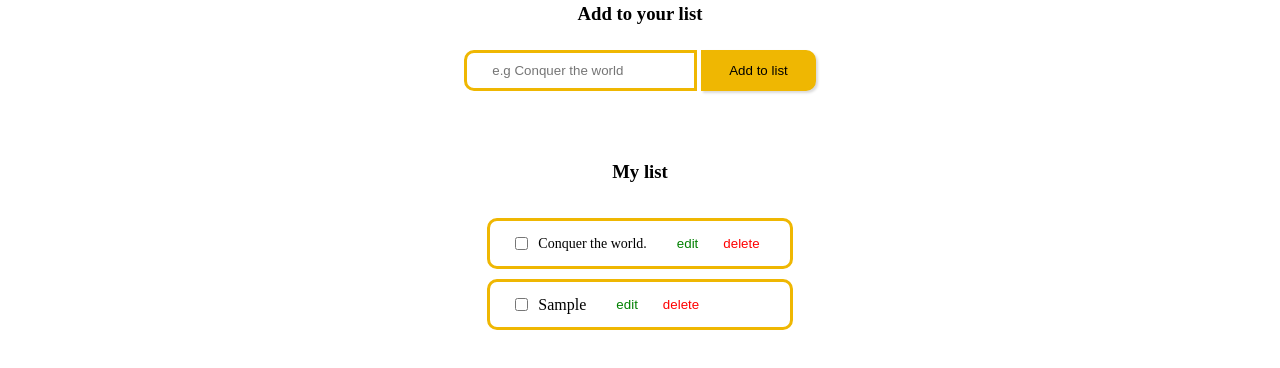
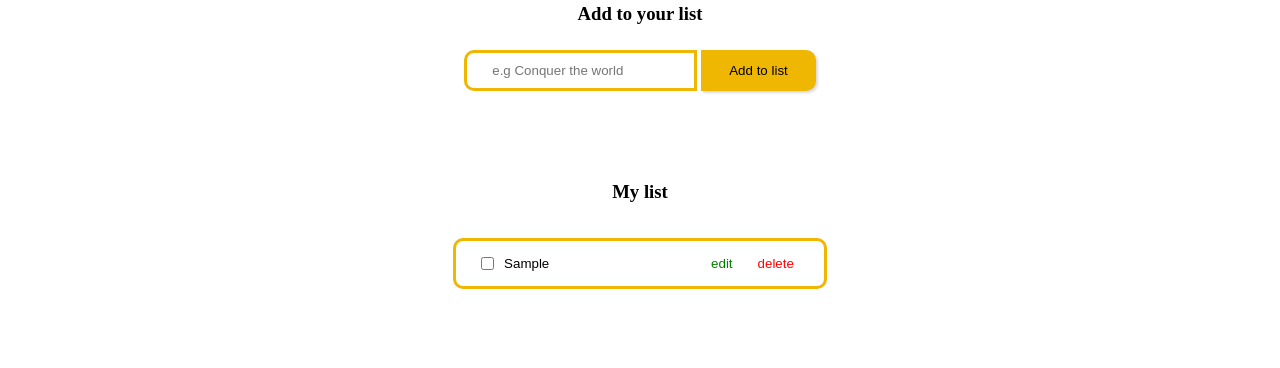
Before and after one commit to xolani-mokJS/todo-application, a plain HTML site: page index.html in a window 1280 px wide. Both pictures are taken after typing "Sample" into the empty fields and a click on the button "Add to list". Shown: the part 322-690 px from the top of the page. Drawn offline with Linux system fonts and the light colour scheme.

Commit message:
js update
added some functionalities

```diff
--- a/index.html
+++ b/index.html
@@ -37,16 +37,16 @@
         <h3> My list</h3>
 
         <ul id="listBox">
-            <li class="list-item" id="div">
+            <!-- <li class="list-item" id="div">
                 <input
                 class="todo-item"
                 type="checkbox"
                 name="item"
                 id="todo-item">
-                <p> Conquer the world.</p>
+                <p class="p-todo"> Conquer the world.</p>
                 <button  class="edit" id="edit">edit</button>
-                <button onclick="deleteElement(this)" class="delete" id="delete">delete</button>
-            </li>
+                <button class="delete" id="delete">delete</button>
+            </li> -->
 
         </ul>
 
--- a/script.js
+++ b/script.js
@@ -1,69 +1,53 @@
 //getting elements from DOM
 let addbutton = document.getElementById('submitButton');
-let deleteButton = document.getElementById('delete');
 let editButton = document.getElementById("edit");
 let form = document.getElementById('form');
 let listBox = document.getElementById('listBox');
 
-let myTodoList =[];
 
-//creating new list item
-//add to dom
+//Litening to the submit buuton and calling the function to builds the element and prints to dom
+
+//event handlers
 form.addEventListener('submit', function(event){
     event.preventDefault();
-    doStuff();
+    addUserInput();
   });
 
+
 // building the to do list
-
-function doStuff(){
-
-  //empty out the list
-  // listBox.textContent = '';
-
+function addUserInput(){
   //building the items
-
   //fetching relevant items we will need
-  let myInput = document.getElementById('myInput').value;
+  let userInput = document.getElementById('myInput').value;
 
   // add classe to the fetched items
   let li = document.createElement('li');
   li.classList.add('list-item');
 
-  let spanEdit = document.createElement('button');
-  spanEdit.innerHTML = 'edit';
-  spanEdit.classList.add('edit');
-
-  let input = document.createElement('input');
-  input.classList.add('todo-item');
-  input.setAttribute('type', 'checkbox');
-
-  let spanDelete = document.createElement('button');
-  spanDelete.innerHTML = 'delete';
-  spanDelete.classList.add('delete');
-
-  let outPutText = document.createTextNode(myInput);
-
   //check if the user has added relevant info in to do list
-  if (myInput == '' || myInput == null){
+  if (userInput == '' || userInput == null){
 
     let error = document.getElementById('error');
     error.innerHTML = 'Please enter something to do.';
    }
      else{
         // if user added all relevant things build the list and appen the children
-
           listBox.appendChild(li);
-  li.appendChild(input);
-  li.appendChild(outPutText,);
-  li.appendChild(spanEdit);
-  li.appendChild(spanDelete);
-
-
-
-  console.log(myInput);
+          li.innerHTML = `
+                        <input
+                        class="todo-item"
+                        type="checkbox"
+                        name="item"
+                        id="todo-item">
+                        <input class="p-todo"
+                        type="text"
+                        value="${userInput}"
+                        readonly
+                        >
+                        <button name="edit" class="edit" id="edit">edit</button>
+                        <button name="delete" class="delete" id="delete">delete</button>
+          `
           document.getElementById('myInput').value = '';
         }
 
-
 }
--- a/style.css
+++ b/style.css
@@ -37,6 +37,7 @@ p{
 #error {
     font-size: 20px;
     color: red;
+    padding: 10px;
 }
 
 .add-todo{
@@ -82,7 +83,6 @@ p{
 
 .list-item{
     display: flex;
-    /* justify-content: space-around; */
     align-items: center;
     border: solid #EFB702;
     border-radius: 10px;
@@ -93,6 +93,7 @@ p{
 
 
 .delete{
+    flex-grow: 1;
     color: red;
     padding: 5px;
     margin-left: 15px;
@@ -101,6 +102,7 @@ p{
 }
 
 .edit{
+    flex-grow: 1;
     margin-left: 25px;
     color: green;
     padding: 5px;
@@ -108,7 +110,23 @@ p{
     background-color: #fff;
 }
 
+.p-todo{
+    flex-grow: 20;
+    border: none;
+}
+
+.p-todo:active{
+    border: none;
+}
+
+.p-todo:hover{
+    border: none;
+}
 .todo-item{
     padding: 5px;
     margin-right: 10px;
 }
+
+.todo-item:checked{
+    text-decoration: line-through;
+}
```
Lines whose indentation alone changed are shown as unchanged.
